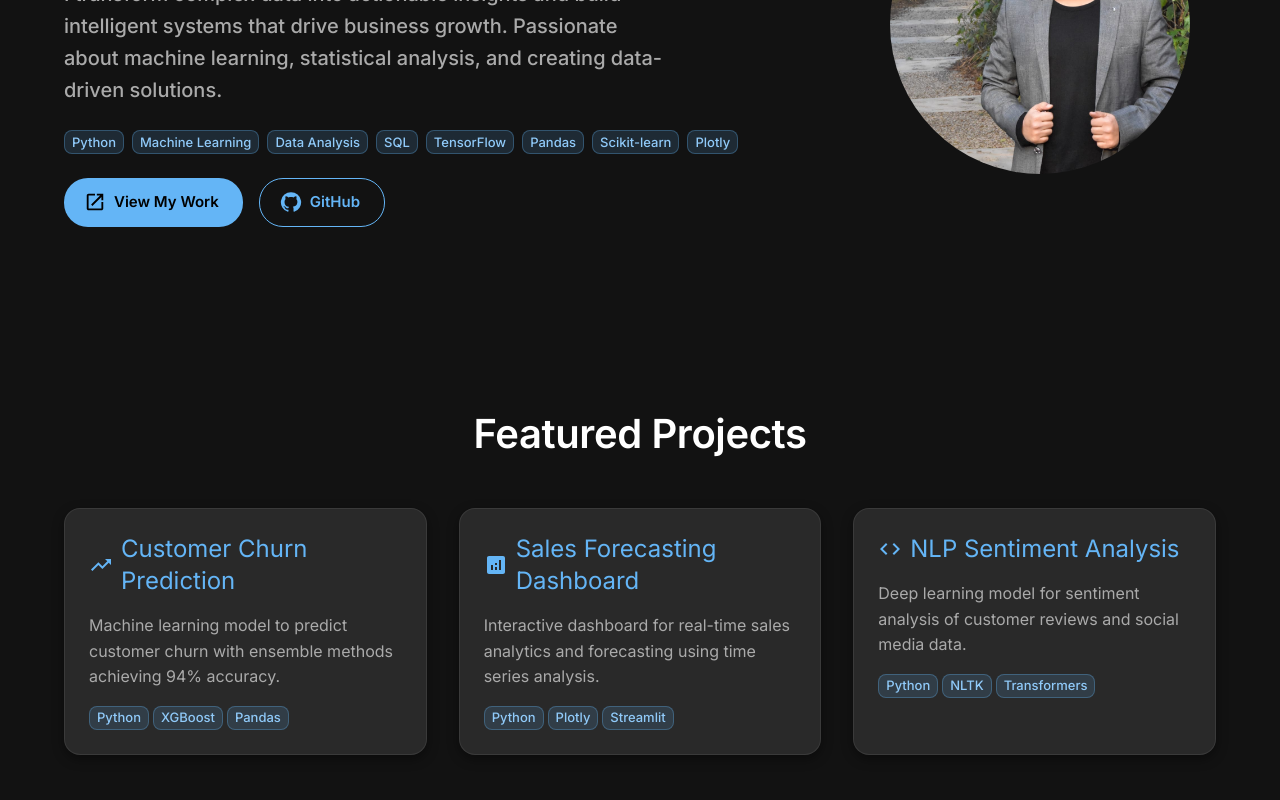
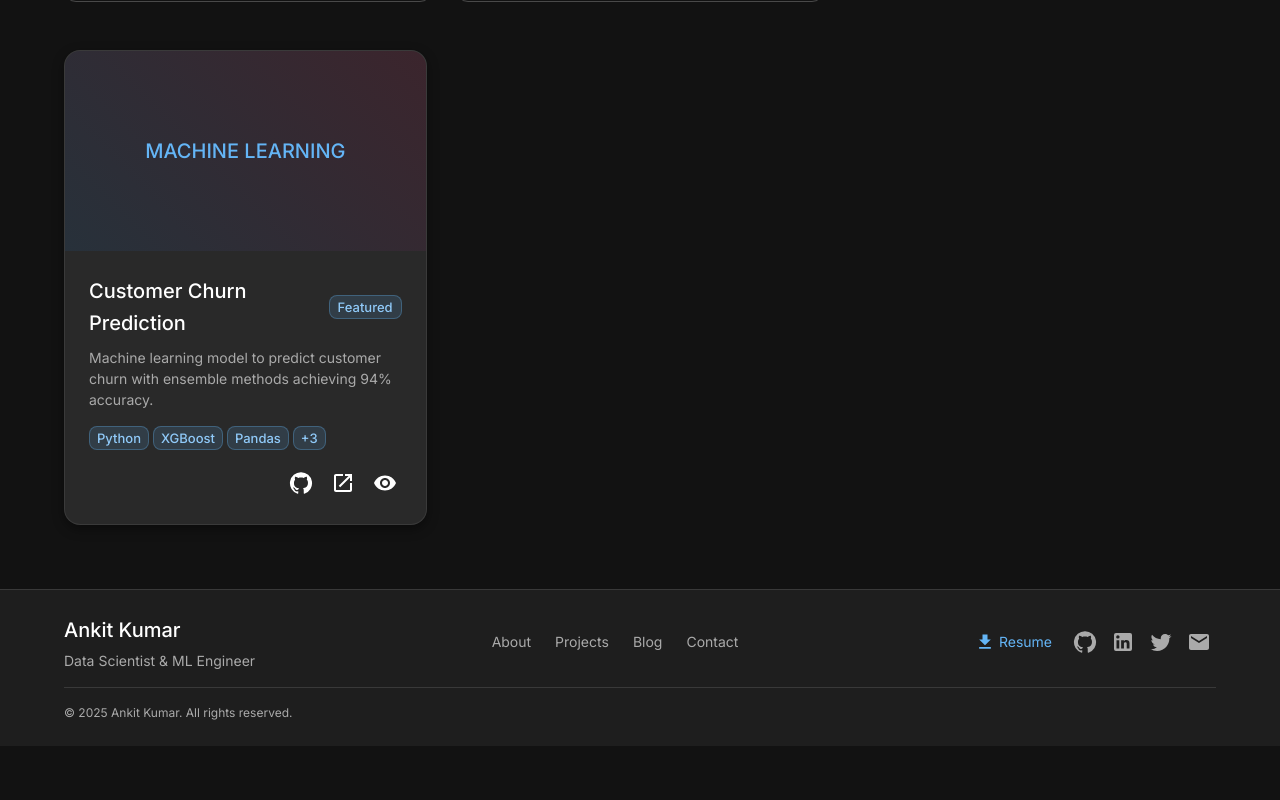
Before and after one commit to ankitgeotek/ankitgeotek.github.io, a React (Vite) app: page /#/projects in a window 1280 px wide. Shown: the part 360-1160 px from the top of the page. After the commit the page ends 1106 px from the top, so only its background shows below. Built offline with nearby package versions, Linux system fonts and the light colour scheme.

Commit message:
clening routing code for github

```diff
--- a/src/App.tsx
+++ b/src/App.tsx
@@ -1,5 +1,6 @@
 import React from 'react';
-import { BrowserRouter as Router, Routes, Route } from 'react-router-dom';
+// import { BrowserRouter as Router, Routes, Route } from 'react-router-dom';
+import { HashRouter as Router, Routes, Route } from 'react-router-dom';
 import { ThemeProvider, CssBaseline } from '@mui/material';
 import { lightTheme, darkTheme } from './styles/theme';
 import { ThemeContextProvider, useThemeContext } from './hooks/useTheme';
--- a/src/data/projects.tsx
+++ b/src/data/projects.tsx
@@ -1,5 +1,5 @@
 import { Project } from '../types';
-import { TrendingUp, Analytics, Code, MonetizationOn, Image, Recommend } from '@mui/icons-material';
+import { TrendingUp } from '@mui/icons-material';
 // import {
 //   Analytics,
 //   Code,
@@ -43,117 +43,117 @@ export const projectsData: Project[] = [
     tags: ['Machine Learning', 'Classification', 'Business Analytics', 'Customer Retention'],
     icon: <TrendingUp />,
   },
-  {
-    id: '2',
-    title: 'Sales Forecasting Dashboard',
-    description: 'Interactive dashboard for real-time sales analytics and forecasting using time series analysis.',
-    longDescription: 'Developed a comprehensive sales forecasting system using ARIMA and Prophet models. The dashboard provides real-time insights into sales trends, seasonal patterns, and future predictions. Built with Streamlit for easy deployment and user interaction.',
-    technologies: ['Python', 'Prophet', 'Plotly', 'Streamlit', 'PostgreSQL', 'Pandas'],
-    tech: ['Python', 'Plotly', 'Streamlit'], // ✅ short tech
-    category: 'data-analysis',
-    image: '/images/sales-dashboard.jpg',
-    githubUrl: 'https://github.com/yourusername/sales-dashboard',
-    liveUrl: 'https://sales-dashboard.streamlit.app',
-    featured: true,
-    completed: true,
-    startDate: '2023-04-01',
-    endDate: '2023-05-15',
-    metrics: [
-      { name: 'MAPE', value: '8.2%', description: 'Mean Absolute Percentage Error' },
-      { name: 'MAE', value: '$12.5K', description: 'Mean Absolute Error' },
-      { name: 'Users', value: '500+', description: 'Active dashboard users' },
-    ],
-    tags: ['Time Series', 'Dashboard', 'Forecasting', 'Business Intelligence'],
-    icon: <Analytics />,
-  },
-  {
-    id: '3',
-    title: 'NLP Sentiment Analysis',
-    description: 'Deep learning model for sentiment analysis of customer reviews and social media data.',
-    longDescription: 'Implemented a state-of-the-art sentiment analysis system using BERT transformers. The model processes customer reviews, social media posts, and feedback to determine sentiment polarity and emotional intensity.',
-    technologies: ['Python', 'Transformers', 'PyTorch', 'NLTK', 'FastAPI', 'Docker'],
-    tech: ['Python', 'NLTK', 'Transformers'], // ✅ short tech
-    category: 'nlp',
-    image: '/images/sentiment-analysis.jpg',
-    githubUrl: 'https://github.com/yourusername/sentiment-analysis',
-    liveUrl: 'https://sentiment-api.herokuapp.com',
-    featured: true,
-    completed: true,
-    startDate: '2023-06-01',
-    endDate: '2023-07-30',
-    metrics: [
-      { name: 'F1-Score', value: '0.91', description: 'Weighted F1-score across all classes' },
-      { name: 'Accuracy', value: '93%', description: 'Overall classification accuracy' },
-      { name: 'Processing Speed', value: '1000 texts/sec', description: 'Real-time processing capability' },
-    ],
-    tags: ['NLP', 'Deep Learning', 'BERT', 'Sentiment Analysis'],
-    icon: <Code />,
-  },
-  {
-    id: '4',
-    title: 'Fraud Detection System',
-    description: 'Real-time fraud detection system for financial transactions using anomaly detection.',
-    longDescription: 'Built an advanced fraud detection system using isolation forests and neural networks. The system processes transactions in real-time, identifying suspicious patterns and anomalies with low latency requirements.',
-    technologies: ['Python', 'TensorFlow', 'Apache Kafka', 'Redis', 'Docker', 'PostgreSQL'],
-    tech: ['Python', 'TensorFlow', 'Kafka'], // ✅ short tech
-    category: 'machine-learning',
-    image: '/images/fraud-detection.jpg',
-    githubUrl: 'https://github.com/yourusername/fraud-detection',
-    featured: false,
-    completed: true,
-    startDate: '2023-08-15',
-    endDate: '2023-10-30',
-    metrics: [
-      { name: 'Detection Rate', value: '99.2%', description: 'Fraud detection accuracy' },
-      { name: 'False Positives', value: '0.3%', description: 'False positive rate' },
-      { name: 'Response Time', value: '<100ms', description: 'Average processing time' },
-    ],
-    tags: ['Anomaly Detection', 'Real-time', 'Financial', 'Machine Learning'],
-    icon: <MonetizationOn />,
-  },
-  {
-    id: '5',
-    title: 'Computer Vision Image Classifier',
-    description: 'Deep learning model for image classification with transfer learning and custom architecture.',
-    longDescription: 'Developed a robust image classification system using convolutional neural networks. Implemented transfer learning with pre-trained models and fine-tuned for specific use cases.',
-    technologies: ['Python', 'TensorFlow', 'OpenCV', 'Keras', 'PIL', 'NumPy'],
-    tech: ['Python', 'TensorFlow', 'Keras'], // ✅ short tech
-    category: 'computer-vision',
-    image: '/images/image-classifier.jpg',
-    githubUrl: 'https://github.com/yourusername/image-classifier',
-    featured: false,
-    completed: true,
-    startDate: '2023-11-01',
-    endDate: '2023-12-15',
-    metrics: [
-      { name: 'Top-1 Accuracy', value: '96.8%', description: 'Single prediction accuracy' },
-      { name: 'Top-5 Accuracy', value: '99.1%', description: 'Top-5 predictions accuracy' },
-      { name: 'Training Time', value: '2 hours', description: 'Model training duration' },
-    ],
-    tags: ['Computer Vision', 'CNN', 'Transfer Learning', 'Image Classification'],
-    icon: <Image />,
-  },
-  {
-    id: '6',
-    title: 'Recommendation Engine',
-    description: 'Collaborative filtering recommendation system for e-commerce platform.',
-    longDescription: 'Built a scalable recommendation engine using matrix factorization and deep learning approaches. The system provides personalized product recommendations based on user behavior and preferences.',
-    technologies: ['Python', 'Surprise', 'TensorFlow', 'Apache Spark', 'MongoDB', 'Flask'],
-    tech: ['Python', 'Spark', 'Flask'], // ✅ short tech
-    category: 'recommendation-systems',
-    image: '/images/recommendation-engine.jpg',
-    githubUrl: 'https://github.com/yourusername/recommendation-engine',
-    liveUrl: 'https://rec-engine-demo.herokuapp.com',
-    featured: false,
-    completed: true,
-    startDate: '2024-01-01',
-    endDate: '2024-02-28',
-    metrics: [
-      { name: 'Click-through Rate', value: '+23%', description: 'Improvement in CTR' },
-      { name: 'User Engagement', value: '+15%', description: 'Increase in user engagement' },
-      { name: 'Revenue Impact', value: '+18%', description: 'Revenue increase from recommendations' },
-    ],
-    tags: ['Recommendation Systems', 'Collaborative Filtering', 'Apache Spark', 'E-commerce'],
-    icon: <Recommend />,
-  },
+  // {
+  //   id: '2',
+  //   title: 'Sales Forecasting Dashboard',
+  //   description: 'Interactive dashboard for real-time sales analytics and forecasting using time series analysis.',
+  //   longDescription: 'Developed a comprehensive sales forecasting system using ARIMA and Prophet models. The dashboard provides real-time insights into sales trends, seasonal patterns, and future predictions. Built with Streamlit for easy deployment and user interaction.',
+  //   technologies: ['Python', 'Prophet', 'Plotly', 'Streamlit', 'PostgreSQL', 'Pandas'],
+  //   tech: ['Python', 'Plotly', 'Streamlit'], // ✅ short tech
+  //   category: 'data-analysis',
+  //   image: '/images/sales-dashboard.jpg',
+  //   githubUrl: 'https://github.com/yourusername/sales-dashboard',
+  //   liveUrl: 'https://sales-dashboard.streamlit.app',
+  //   featured: true,
+  //   completed: true,
+  //   startDate: '2023-04-01',
+  //   endDate: '2023-05-15',
+  //   metrics: [
+  //     { name: 'MAPE', value: '8.2%', description: 'Mean Absolute Percentage Error' },
+  //     { name: 'MAE', value: '$12.5K', description: 'Mean Absolute Error' },
+  //     { name: 'Users', value: '500+', description: 'Active dashboard users' },
+  //   ],
+  //   tags: ['Time Series', 'Dashboard', 'Forecasting', 'Business Intelligence'],
+  //   icon: <Analytics />,
+  // },
+  // {
+  //   id: '3',
+  //   title: 'NLP Sentiment Analysis',
+  //   description: 'Deep learning model for sentiment analysis of customer reviews and social media data.',
+  //   longDescription: 'Implemented a state-of-the-art sentiment analysis system using BERT transformers. The model processes customer reviews, social media posts, and feedback to determine sentiment polarity and emotional intensity.',
+  //   technologies: ['Python', 'Transformers', 'PyTorch', 'NLTK', 'FastAPI', 'Docker'],
+  //   tech: ['Python', 'NLTK', 'Transformers'], // ✅ short tech
+  //   category: 'nlp',
+  //   image: '/images/sentiment-analysis.jpg',
+  //   githubUrl: 'https://github.com/yourusername/sentiment-analysis',
+  //   liveUrl: 'https://sentiment-api.herokuapp.com',
+  //   featured: true,
+  //   completed: true,
+  //   startDate: '2023-06-01',
+  //   endDate: '2023-07-30',
+  //   metrics: [
+  //     { name: 'F1-Score', value: '0.91', description: 'Weighted F1-score across all classes' },
+  //     { name: 'Accuracy', value: '93%', description: 'Overall classification accuracy' },
+  //     { name: 'Processing Speed', value: '1000 texts/sec', description: 'Real-time processing capability' },
+  //   ],
+  //   tags: ['NLP', 'Deep Learning', 'BERT', 'Sentiment Analysis'],
+  //   icon: <Code />,
+  // },
+  // {
+  //   id: '4',
+  //   title: 'Fraud Detection System',
+  //   description: 'Real-time fraud detection system for financial transactions using anomaly detection.',
+  //   longDescription: 'Built an advanced fraud detection system using isolation forests and neural networks. The system processes transactions in real-time, identifying suspicious patterns and anomalies with low latency requirements.',
+  //   technologies: ['Python', 'TensorFlow', 'Apache Kafka', 'Redis', 'Docker', 'PostgreSQL'],
+  //   tech: ['Python', 'TensorFlow', 'Kafka'], // ✅ short tech
+  //   category: 'machine-learning',
+  //   image: '/images/fraud-detection.jpg',
+  //   githubUrl: 'https://github.com/yourusername/fraud-detection',
+  //   featured: false,
+  //   completed: true,
+  //   startDate: '2023-08-15',
+  //   endDate: '2023-10-30',
+  //   metrics: [
+  //     { name: 'Detection Rate', value: '99.2%', description: 'Fraud detection accuracy' },
+  //     { name: 'False Positives', value: '0.3%', description: 'False positive rate' },
+  //     { name: 'Response Time', value: '<100ms', description: 'Average processing time' },
+  //   ],
+  //   tags: ['Anomaly Detection', 'Real-time', 'Financial', 'Machine Learning'],
+  //   icon: <MonetizationOn />,
+  // },
+  // {
+  //   id: '5',
+  //   title: 'Computer Vision Image Classifier',
+  //   description: 'Deep learning model for image classification with transfer learning and custom architecture.',
+  //   longDescription: 'Developed a robust image classification system using convolutional neural networks. Implemented transfer learning with pre-trained models and fine-tuned for specific use cases.',
+  //   technologies: ['Python', 'TensorFlow', 'OpenCV', 'Keras', 'PIL', 'NumPy'],
+  //   tech: ['Python', 'TensorFlow', 'Keras'], // ✅ short tech
+  //   category: 'computer-vision',
+  //   image: '/images/image-classifier.jpg',
+  //   githubUrl: 'https://github.com/yourusername/image-classifier',
+  //   featured: false,
+  //   completed: true,
+  //   startDate: '2023-11-01',
+  //   endDate: '2023-12-15',
+  //   metrics: [
+  //     { name: 'Top-1 Accuracy', value: '96.8%', description: 'Single prediction accuracy' },
+  //     { name: 'Top-5 Accuracy', value: '99.1%', description: 'Top-5 predictions accuracy' },
+  //     { name: 'Training Time', value: '2 hours', description: 'Model training duration' },
+  //   ],
+  //   tags: ['Computer Vision', 'CNN', 'Transfer Learning', 'Image Classification'],
+  //   icon: <Image />,
+  // },
+  // {
+  //   id: '6',
+  //   title: 'Recommendation Engine',
+  //   description: 'Collaborative filtering recommendation system for e-commerce platform.',
+  //   longDescription: 'Built a scalable recommendation engine using matrix factorization and deep learning approaches. The system provides personalized product recommendations based on user behavior and preferences.',
+  //   technologies: ['Python', 'Surprise', 'TensorFlow', 'Apache Spark', 'MongoDB', 'Flask'],
+  //   tech: ['Python', 'Spark', 'Flask'], // ✅ short tech
+  //   category: 'recommendation-systems',
+  //   image: '/images/recommendation-engine.jpg',
+  //   githubUrl: 'https://github.com/yourusername/recommendation-engine',
+  //   liveUrl: 'https://rec-engine-demo.herokuapp.com',
+  //   featured: false,
+  //   completed: true,
+  //   startDate: '2024-01-01',
+  //   endDate: '2024-02-28',
+  //   metrics: [
+  //     { name: 'Click-through Rate', value: '+23%', description: 'Improvement in CTR' },
+  //     { name: 'User Engagement', value: '+15%', description: 'Increase in user engagement' },
+  //     { name: 'Revenue Impact', value: '+18%', description: 'Revenue increase from recommendations' },
+  //   ],
+  //   tags: ['Recommendation Systems', 'Collaborative Filtering', 'Apache Spark', 'E-commerce'],
+  //   icon: <Recommend />,
+  // },
 ];
```
Also changed, not shown: public/404.html (+10 -53 lines), public/index.html (deleted, +0 -13 lines).
